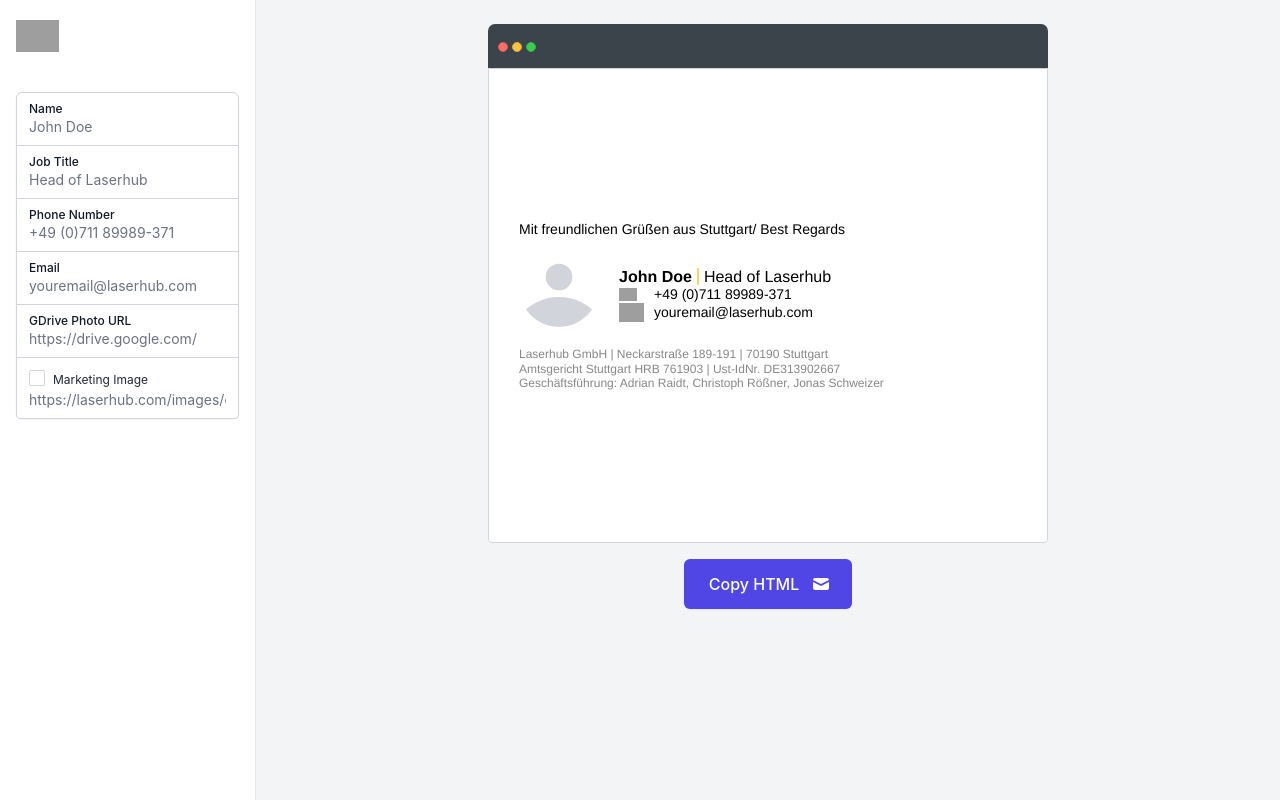
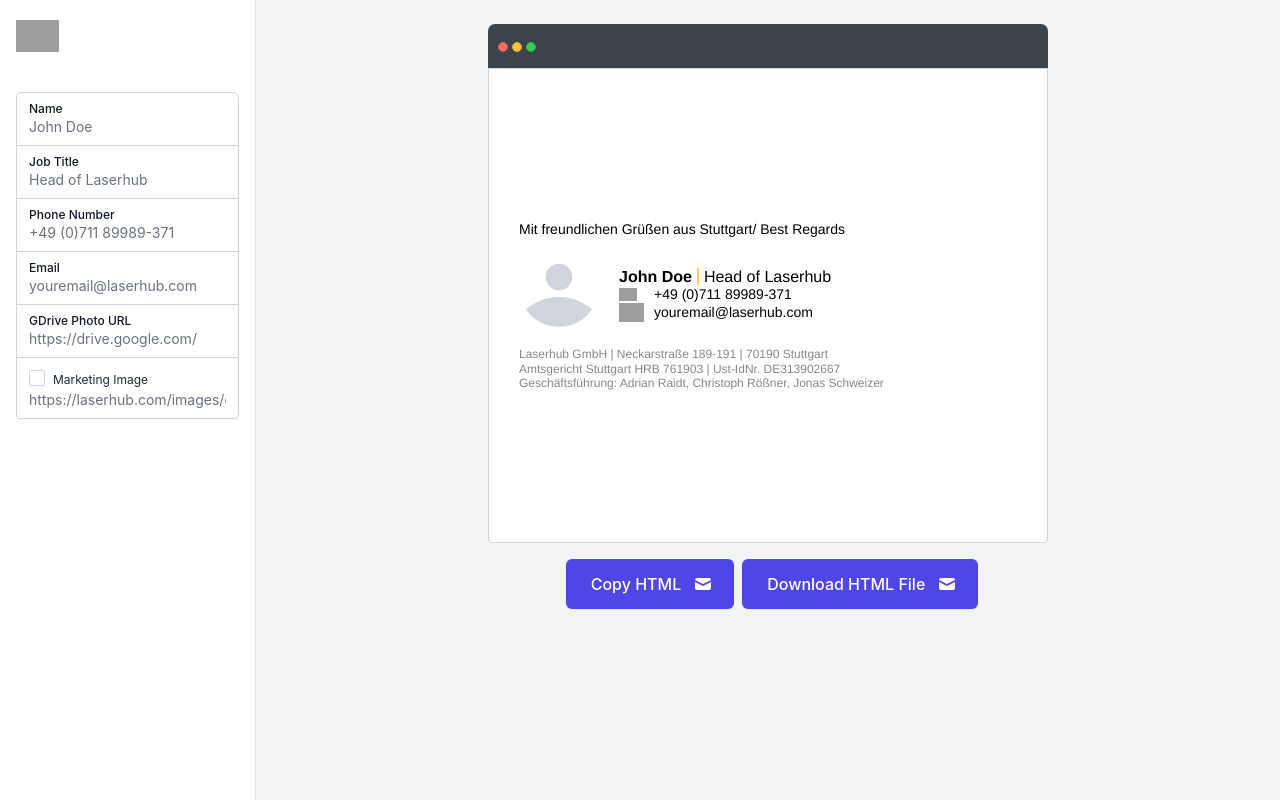
Before and after one commit to rpfelgueiras/lh-email-signature, a React (Create React App) app: page / in a window 1280 px wide. Built offline with nearby package versions, Linux system fonts and the light colour scheme; grey boxes are pictures that could not be loaded.

Commit message:
Add download signature button

```diff
--- a/src/App.js
+++ b/src/App.js
@@ -1,12 +1,13 @@
 import "./App.css";
+import React from "react";
 import { useState, Fragment } from "react";
-import { MailIcon, ExclamationCircleIcon } from "@heroicons/react/solid";
-
-import React from "react";
-
+import {
+  MailIcon,
+  ExclamationCircleIcon,
+  CheckCircleIcon,
+  XIcon,
+} from "@heroicons/react/solid";
 import { Transition } from "@headlessui/react";
-import { CheckCircleIcon } from "@heroicons/react/outline";
-import { XIcon } from "@heroicons/react/solid";
 
 export default function App() {
   const [name, setName] = useState("John Doe");
@@ -103,14 +104,20 @@ export default function App() {
     setSelectedMarketingImageUrl(event.target.value);
   }
 
-  function onclickTest(event) {
+  function onClickCopyHtml(event) {
     navigator.clipboard.writeText(divRef.current.innerHTML);
     setShowItemCopiedToClipboard(true);
+  }
 
-    // var range = document.createRange();
-    // range.selectNode(document.getElementById("2222"));
-    // window.getSelection().removeAllRanges();
-    // window.getSelection().addRange(range);
+  function onClickDownloadAsHtmlFile() {
+    const element = document.createElement("a");
+    const file = new Blob([divRef.current.innerHTML], {
+      type: "html",
+    });
+    element.href = URL.createObjectURL(file);
+    element.download = "mySignature.html";
+    document.body.appendChild(element); // Required for this to work in FireFox
+    element.click();
   }
 
   return (
@@ -226,15 +233,15 @@ export default function App() {
                 </div>
                 <div className="relative border border-gray-300 rounded-md rounded-b rounded-t-none px-3 py-2 focus-within:z-10 focus-within:ring-1 focus-within:ring-indigo-600 focus-within:border-indigo-600">
                   <input
-                    class="form-check-input appearance-none h-4 w-4 border border-gray-300 rounded-sm bg-white checked:bg-blue-600 checked:border-blue-600 focus:outline-none transition duration-200 mt-1 align-top bg-no-repeat bg-center bg-contain float-left mr-2 cursor-pointer"
+                    className="form-check-input appearance-none h-4 w-4 border border-gray-300 rounded-sm bg-white checked:bg-blue-600 checked:border-blue-600 focus:outline-none transition duration-200 mt-1 align-top bg-no-repeat bg-center bg-contain float-left mr-2 cursor-pointer"
                     type="checkbox"
                     value=""
                     id="flexCheckDefault"
                     onChange={onChangeCheckBoxMarketingImageUrl}
                   />
                   <label
-                    class="form-check-label text-xs inline-block text-gray-800"
-                    for="flexCheckDefault"
+                    className="form-check-label text-xs inline-block text-gray-800"
+                    htmlFor="flexCheckDefault"
                   >
                     Marketing Image
                   </label>
@@ -484,10 +491,21 @@ export default function App() {
                 <div className="justify-center flex pt-4">
                   <button
                     type="button"
-                    className="inline-flex items-center px-6 py-3 border border-transparent shadow-sm text-base font-medium rounded-md text-white bg-indigo-600 hover:bg-indigo-700 focus:outline-none focus:ring-2 focus:ring-offset-2 focus:ring-indigo-500"
-                    onClick={onclickTest}
+                    className="mx-2 inline-flex items-center px-6 py-3 border border-transparent shadow-sm text-base font-medium rounded-md text-white bg-indigo-600 hover:bg-indigo-700 focus:outline-none focus:ring-2 focus:ring-offset-2 focus:ring-indigo-500"
+                    onClick={onClickCopyHtml}
                   >
                     Copy HTML
+                    <MailIcon
+                      className="ml-3 -mr-1 h-5 w-5"
+                      aria-hidden="true"
+                    />
+                  </button>
+                  <button
+                    type="button"
+                    className="inline-flex items-center px-6 py-3 border border-transparent shadow-sm text-base font-medium rounded-md text-white bg-indigo-600 hover:bg-indigo-700 focus:outline-none focus:ring-2 focus:ring-offset-2 focus:ring-indigo-500"
+                    onClick={onClickDownloadAsHtmlFile}
+                  >
+                    Download HTML File
                     <MailIcon
                       className="ml-3 -mr-1 h-5 w-5"
                       aria-hidden="true"
```
